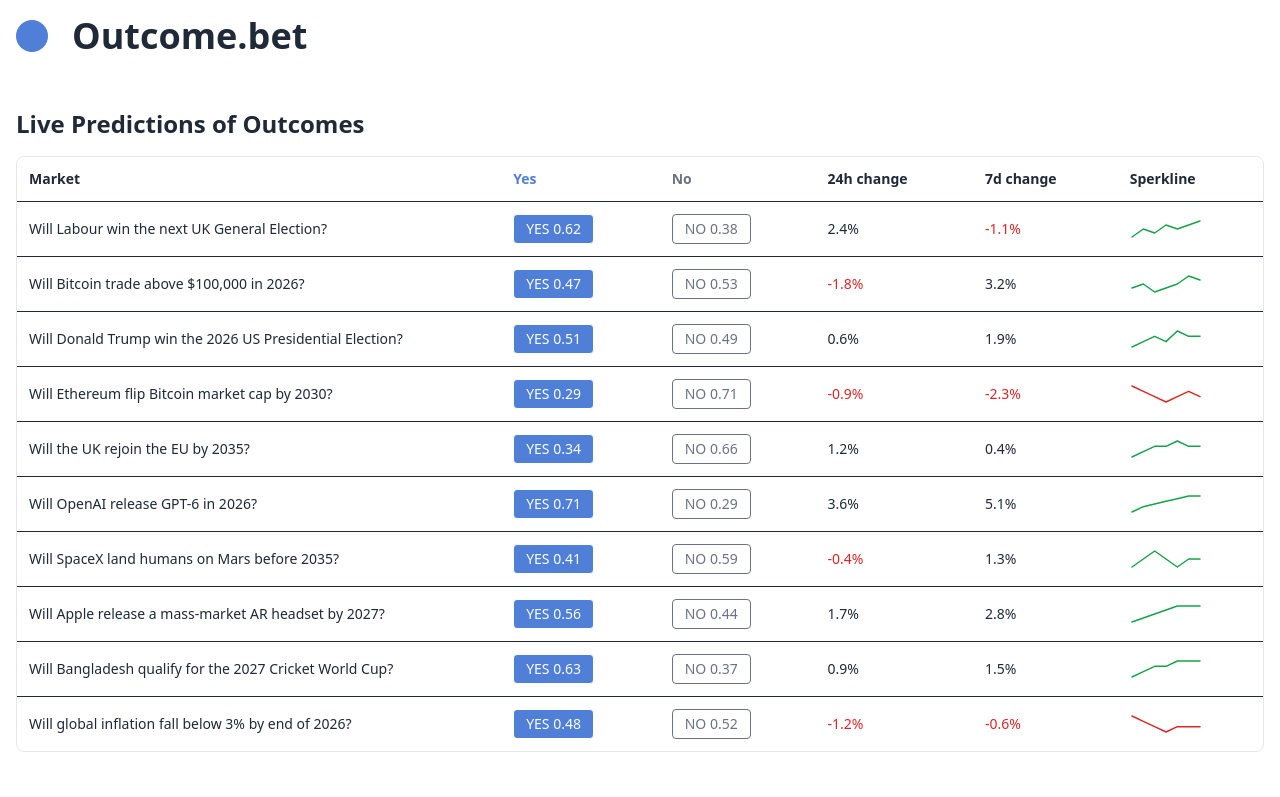
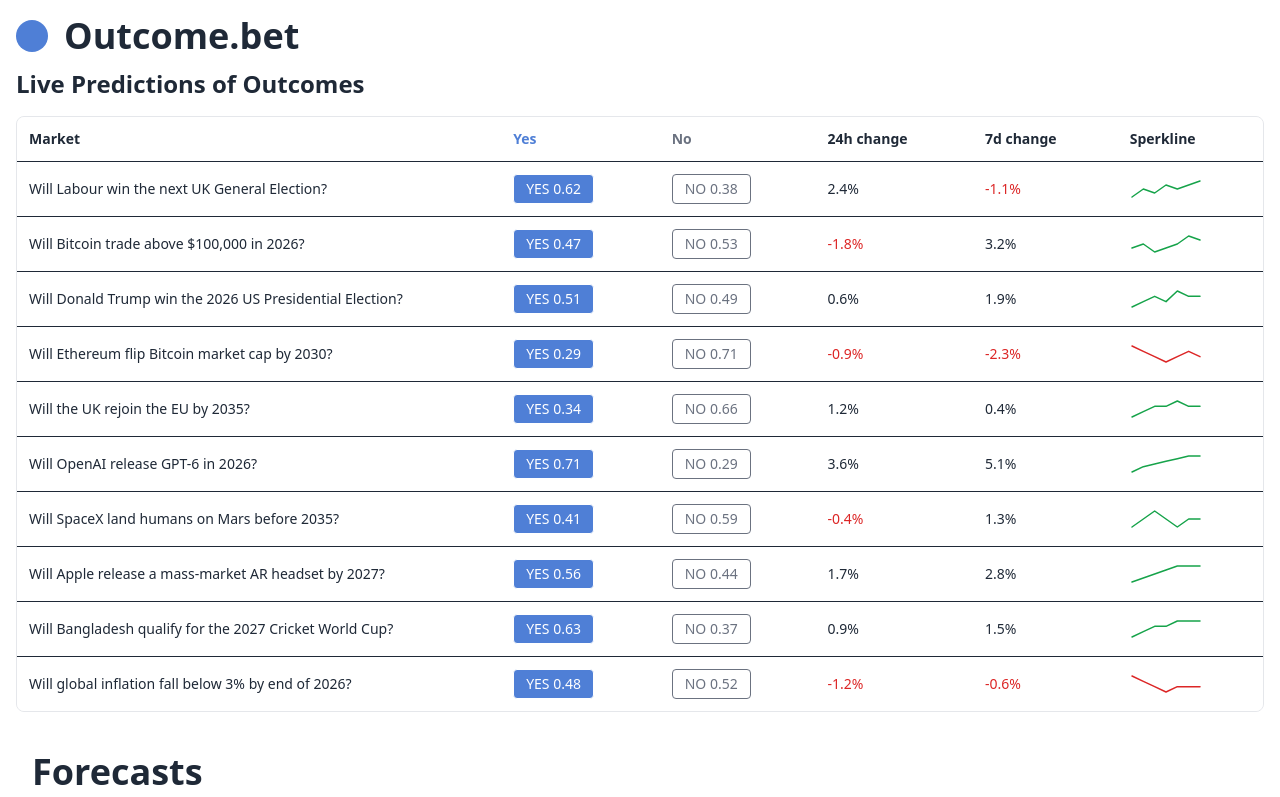
Before and after one commit to MD-Ishan-Rana-MIR/gilesmead_frontend, a Next.js app: page / in a window 1280 px wide. Shown: the top 797 px of the page. Built offline with nearby package versions, Linux system fonts and the light colour scheme.

Commit message:
top remove

```diff
--- a/app/components/Header.tsx
+++ b/app/components/Header.tsx
@@ -3,8 +3,8 @@ import React from 'react'
 const Header = () => {
     // sticky top
     return (
-        <div className="sticky top-0 z-50 my-4 px-4 bg-white pb-6 ">
-            <div className=' flex items-center gap-x-4 md:gap-x-6 ' >
+        <div className="sticky top-0 z-50  pt-4 px-4 bg-white  ">
+            <div className=' flex items-center gap-x-3 md:gap-x-4 ' >
                 <div className=' md:w-8 md:h-8 w-6 h-6   rounded-full bg-[#4F7FD6] ' >
 
                 </div>
```
